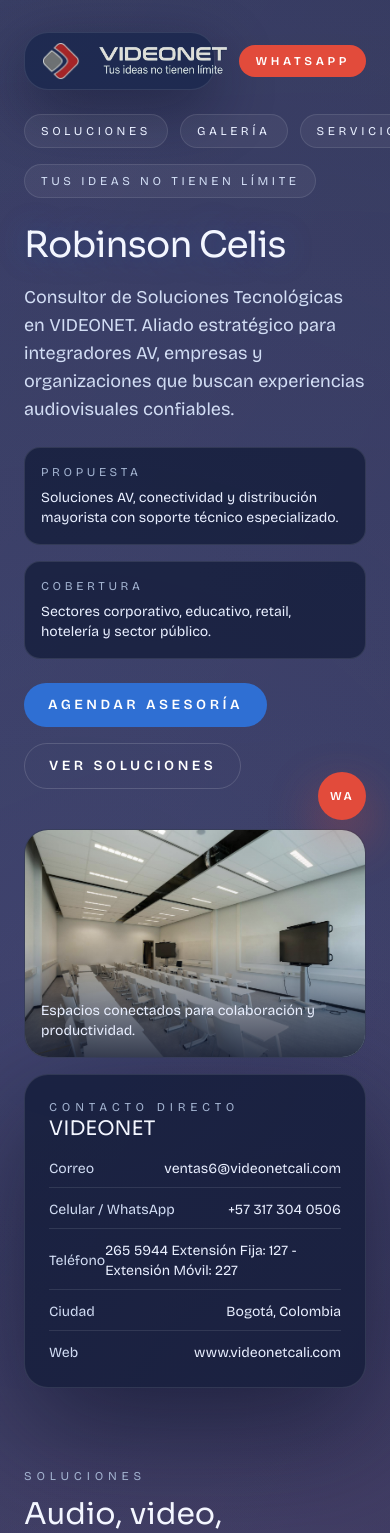
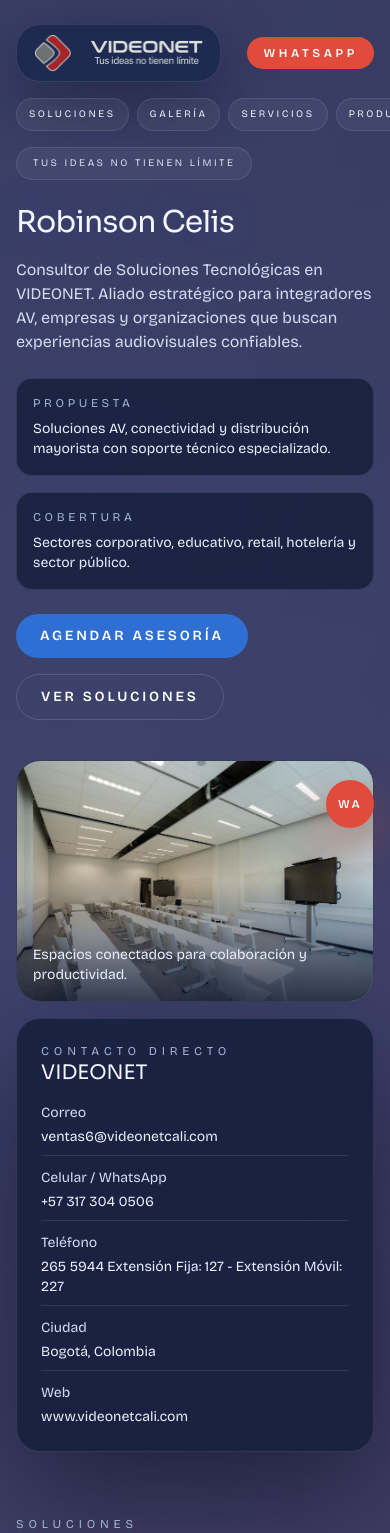
Before and after one commit to digitecglobal/robinson-celis, a Next.js app: page / in a window 390 px wide. Shown: the top 1533 px of the page. Built offline with nearby package versions, Linux system fonts and the light colour scheme.

Commit message:
Mobile UX refinements

```diff
--- a/app/page.tsx
+++ b/app/page.tsx
@@ -116,7 +116,7 @@
       <div className="pointer-events-none absolute inset-0 -z-10 bg-[radial-gradient(circle_at_20%_10%,rgba(47,111,211,0.35),transparent_55%),radial-gradient(circle_at_80%_15%,rgba(226,75,59,0.25),transparent_45%),linear-gradient(120deg,rgba(255,255,255,0.06),transparent_40%)]" />
       <div className="absolute inset-0 -z-10 bg-[linear-gradient(120deg,rgba(255,255,255,0.04)_0%,rgba(255,255,255,0.02)_40%,transparent_60%)] opacity-60" />
 
-      <header className="mx-auto flex w-full max-w-6xl items-center justify-between gap-6 px-6 pb-6 pt-8">
+      <header className="mx-auto flex w-full max-w-6xl items-center justify-between gap-6 px-4 pb-4 pt-6 sm:px-6 sm:pb-6 sm:pt-8">
         <div className="flex items-center">
           <div className="flex items-center gap-4 rounded-3xl border border-white/10 bg-ink-800/70 px-4 py-2 shadow-[0_20px_60px_rgba(8,14,36,0.45)]">
             <Image
@@ -133,7 +133,7 @@
               width={461}
               height={112}
               priority
-              className="h-8 w-auto max-w-[220px] object-contain sm:h-9 sm:max-w-[260px]"
+              className="h-7 w-auto max-w-[200px] object-contain sm:h-9 sm:max-w-[260px]"
             />
           </div>
         </div>
@@ -176,7 +176,7 @@
         </div>
       </header>
 
-      <nav className="mx-auto flex w-full max-w-6xl gap-3 overflow-x-auto px-6 pb-4 text-xs uppercase tracking-[0.3em] text-ice-200 md:hidden">
+      <nav className="mx-auto flex w-full max-w-6xl gap-2 overflow-x-auto px-4 pb-4 text-[10px] uppercase tracking-[0.25em] text-ice-200 sm:px-6 sm:text-xs md:hidden">
         {[
           { href: "#soluciones", label: "Soluciones" },
           { href: "#galeria", label: "Galería" },
@@ -187,7 +187,7 @@
           <a
             key={item.href}
             href={item.href}
-            className="whitespace-nowrap rounded-full border border-white/10 bg-white/5 px-4 py-2 text-ice-100"
+            className="whitespace-nowrap rounded-full border border-white/10 bg-white/5 px-3 py-2 text-ice-100 sm:px-4"
           >
             {item.label}
           </a>
@@ -196,18 +196,18 @@
 
       <main
         id="contenido"
-        className="mx-auto flex w-full max-w-6xl flex-col gap-20 px-6 pb-20"
+        className="mx-auto flex w-full max-w-6xl flex-col gap-16 px-4 pb-16 sm:gap-20 sm:px-6 sm:pb-20"
       >
         <section className="grid gap-10 lg:grid-cols-[1.2fr_0.8fr] lg:items-center">
           <div className="grid gap-6">
-            <div className="inline-flex w-fit items-center gap-2 rounded-full border border-white/10 bg-white/5 px-4 py-2 text-xs uppercase tracking-[0.3em] text-ice-200">
+            <div className="inline-flex w-fit items-center gap-2 rounded-full border border-white/10 bg-white/5 px-4 py-2 text-[10px] uppercase tracking-[0.25em] text-ice-200 sm:text-xs sm:tracking-[0.3em]">
               Tus ideas no tienen límite
             </div>
             <div className="grid gap-4">
-              <h1 className="font-display text-4xl leading-tight tracking-tight text-shadow-glow sm:text-5xl">
+              <h1 className="font-display text-3xl leading-tight tracking-tight text-shadow-glow sm:text-5xl">
                 Robinson Celis
               </h1>
-              <p className="text-lg text-ice-200">
+              <p className="text-base text-ice-200 sm:text-lg">
                 Consultor de Soluciones Tecnológicas en VIDEONET. Aliado
                 estratégico para integradores AV, empresas y organizaciones que
                 buscan experiencias audiovisuales confiables.
@@ -239,13 +239,13 @@
                 target="_blank"
                 rel="noreferrer"
                 aria-label="Agendar asesoría por WhatsApp"
-                className="inline-flex items-center rounded-full bg-brand-500 px-6 py-3 text-sm font-semibold uppercase tracking-[0.25em] text-white transition hover:bg-brand-300"
+                className="inline-flex items-center rounded-full bg-brand-500 px-6 py-3 text-sm font-semibold uppercase tracking-[0.2em] text-white transition hover:bg-brand-300 sm:tracking-[0.25em]"
               >
                 Agendar asesoría
               </a>
               <a
                 href="#soluciones"
-                className="inline-flex items-center rounded-full border border-white/15 px-6 py-3 text-sm font-semibold uppercase tracking-[0.25em] text-white transition hover:border-brand-300"
+                className="inline-flex items-center rounded-full border border-white/15 px-6 py-3 text-sm font-semibold uppercase tracking-[0.2em] text-white transition hover:border-brand-300 sm:tracking-[0.25em]"
               >
                 Ver soluciones
               </a>
@@ -260,7 +260,7 @@
                 width={1600}
                 height={900}
                 sizes="(min-width: 1024px) 40vw, 100vw"
-                className="h-full w-full object-cover"
+                className="h-60 w-full object-cover sm:h-72 lg:h-full"
                 priority
               />
               <div className="absolute inset-0 bg-gradient-to-t from-ink-950/80 via-ink-950/10 to-transparent" />
@@ -277,7 +277,7 @@
                 <p className="font-display text-xl">VIDEONET</p>
               </div>
               <div className="grid gap-3 text-sm text-ice-200">
-                <div className="flex items-center justify-between border-b border-white/10 pb-2">
+                <div className="flex flex-col gap-1 border-b border-white/10 pb-2 sm:flex-row sm:items-center sm:justify-between">
                   <span>Correo</span>
                   <a
                     href="mailto:ventas6@videonetcali.com"
@@ -286,7 +286,7 @@
                     ventas6@videonetcali.com
                   </a>
                 </div>
-                <div className="flex items-center justify-between border-b border-white/10 pb-2">
+                <div className="flex flex-col gap-1 border-b border-white/10 pb-2 sm:flex-row sm:items-center sm:justify-between">
                   <span>Celular / WhatsApp</span>
                   <a
                     href="tel:+573173040506"
@@ -295,17 +295,17 @@
                     +57 317 304 0506
                   </a>
                 </div>
-                <div className="flex items-center justify-between border-b border-white/10 pb-2">
+                <div className="flex flex-col gap-1 border-b border-white/10 pb-2 sm:flex-row sm:items-center sm:justify-between">
                   <span>Teléfono</span>
                   <span className="text-ice-100">
                     265 5944 Extensión Fija: 127 - Extensión Móvil: 227
                   </span>
                 </div>
-                <div className="flex items-center justify-between border-b border-white/10 pb-2">
+                <div className="flex flex-col gap-1 border-b border-white/10 pb-2 sm:flex-row sm:items-center sm:justify-between">
                   <span>Ciudad</span>
                   <span className="text-ice-100">Bogotá, Colombia</span>
                 </div>
-                <div className="flex items-center justify-between">
+                <div className="flex flex-col gap-1 sm:flex-row sm:items-center sm:justify-between">
                   <span>Web</span>
                   <a
                     href="https://www.videonetcali.com"
@@ -420,7 +420,7 @@
               width={1600}
               height={900}
               sizes="(min-width: 1024px) 45vw, 100vw"
-              className="h-full w-full object-cover"
+              className="h-56 w-full object-cover sm:h-72 lg:h-full"
             />
             <div className="absolute inset-0 bg-gradient-to-t from-ink-950/70 via-transparent to-transparent" />
           </div>
@@ -439,7 +439,7 @@
               {techHighlights.map((item) => (
                 <span
                   key={item}
-                  className="rounded-full border border-white/10 bg-white/5 px-4 py-2 text-xs uppercase tracking-[0.3em] text-ice-200"
+                  className="rounded-full border border-white/10 bg-white/5 px-4 py-2 text-[10px] uppercase tracking-[0.25em] text-ice-200 sm:text-xs sm:tracking-[0.3em]"
                 >
                   {item}
                 </span>
@@ -461,7 +461,7 @@
             {productLines.map((item) => (
               <span
                 key={item}
-                className="rounded-full border border-white/10 bg-ink-900/70 px-4 py-2 text-sm text-ice-100"
+                className="rounded-full border border-white/10 bg-ink-900/70 px-4 py-2 text-xs text-ice-100 sm:text-sm"
               >
                 {item}
               </span>
@@ -470,7 +470,7 @@
           <div className="flex flex-wrap gap-3">
             <a
               href="#contacto"
-              className="inline-flex items-center rounded-full border border-white/15 px-6 py-3 text-sm font-semibold uppercase tracking-[0.25em] text-white transition hover:border-brand-300"
+              className="inline-flex items-center rounded-full border border-white/15 px-6 py-3 text-sm font-semibold uppercase tracking-[0.2em] text-white transition hover:border-brand-300 sm:tracking-[0.25em]"
             >
               Solicitar catálogo
             </a>
@@ -598,13 +598,13 @@
         target="_blank"
         rel="noreferrer"
         aria-label="Abrir WhatsApp"
-        className="fixed bottom-6 right-6 z-40 inline-flex h-12 w-12 items-center justify-center rounded-full bg-accent-500 text-xs font-semibold uppercase tracking-[0.2em] text-white shadow-[0_20px_50px_rgba(226,75,59,0.45)] transition hover:bg-accent-600 md:bottom-8 md:right-8"
+        className="fixed bottom-4 right-4 z-40 inline-flex h-12 w-12 items-center justify-center rounded-full bg-accent-500 text-xs font-semibold uppercase tracking-[0.2em] text-white shadow-[0_20px_50px_rgba(226,75,59,0.45)] transition hover:bg-accent-600 sm:bottom-6 sm:right-6 md:bottom-8 md:right-8"
       >
         WA
       </a>
 
-      <footer className="mx-auto w-full max-w-6xl px-6 pb-10">
-        <div className="flex flex-col gap-3 border-t border-white/10 pt-6 text-xs uppercase tracking-[0.3em] text-ice-400 md:flex-row md:items-center md:justify-between">
+      <footer className="mx-auto w-full max-w-6xl px-4 pb-8 sm:px-6 sm:pb-10">
+        <div className="flex flex-col gap-3 border-t border-white/10 pt-6 text-[10px] uppercase tracking-[0.25em] text-ice-400 sm:text-xs sm:tracking-[0.3em] md:flex-row md:items-center md:justify-between">
           <span>VIDEONET Colombia</span>
           <span>Soluciones audiovisuales profesionales</span>
         </div>
```
